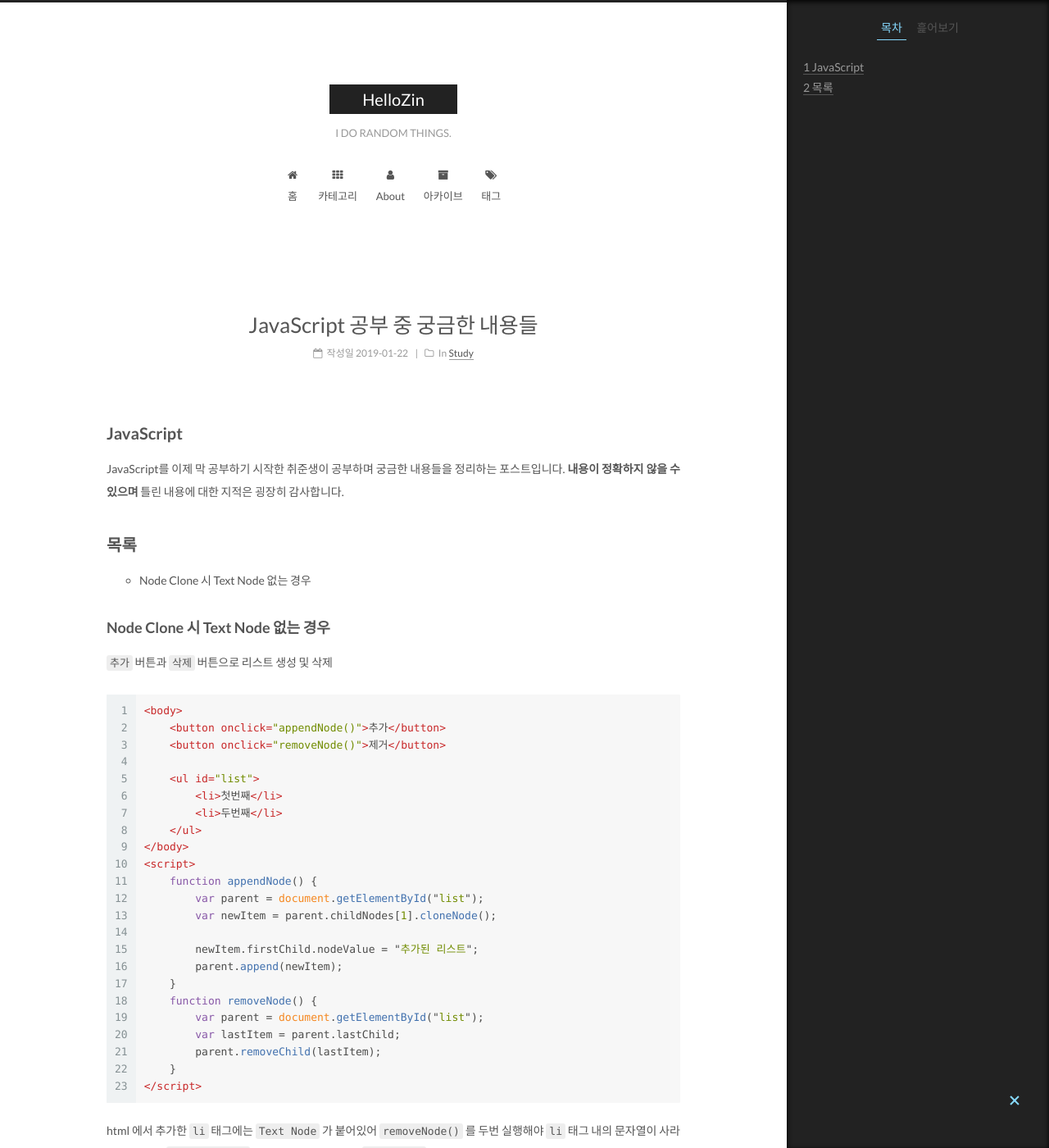
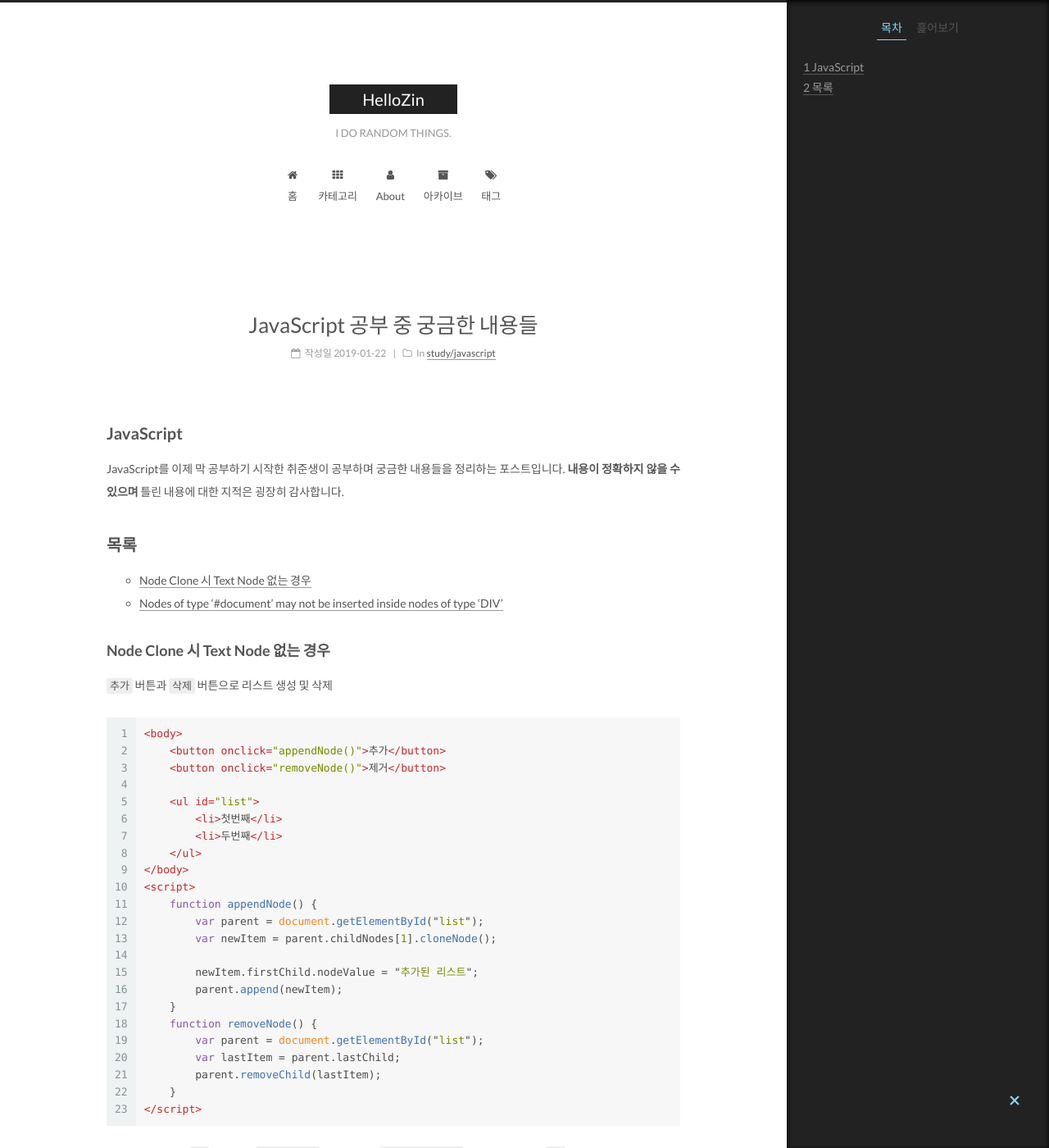
Before and after one commit to hellozin/hellozin.github.io, a Jekyll site: the page built from _posts/2019-01-22-javascript-study.md, in a window 1280 px wide and 1400 px high. Shown: the whole window at 82% size. Built offline with Jekyll 4.4.1, drawn with Linux system fonts in a browser that asks for light colours; some of the changed text lies outside the part shown.

Commit message:
카테고리 변경

````diff
--- a/_posts/2019-01-22-javascript-study.md
+++ b/_posts/2019-01-22-javascript-study.md
@@ -2,8 +2,12 @@
 title: JavaScript 공부 중 궁금한 내용들
 date: 2019-01-22 23:56:05
 categories:
- - Study
+ - study/javascript
 tags:
+ - web
+ - study
+ - javascript
+ - error
 ---
 
 ## JavaScript
@@ -14,9 +18,10 @@ JavaScript를 이제 막 공부하기 시작한 취준생이 공부하며 궁금
 
 ## 목록
 
-- Node Clone 시 Text Node 없는 경우
+- [Node Clone 시 Text Node 없는 경우](#node-clone)
+- [Nodes of type '#document' may not be inserted inside nodes of type 'DIV'](#insert-inside-div)
 
-### Node Clone 시 Text Node 없는 경우
+### Node Clone 시 Text Node 없는 경우<a name="node-clone"></a>
 
 `추가` 버튼과 `삭제` 버튼으로 리스트 생성 및 삭제
 
@@ -47,3 +52,7 @@ JavaScript를 이제 막 공부하기 시작한 취준생이 공부하며 궁금
 ```
 
 html 에서 추가한 `li` 태그에는 `Text Node` 가 붙어있어 `removeNode()` 를 두번 실행해야 `li` 태그 내의 문자열이 사라진다. 하지만 `appendNode()` 를 통해 추가된 Node는 `Text Node` 가 생성되지 않아 바로 삭제되는 문제
+
+---
+
+### Nodes of type '#document' may not be inserted inside nodes of type 'DIV'.<a name="insert-inside-div"></a>
````
